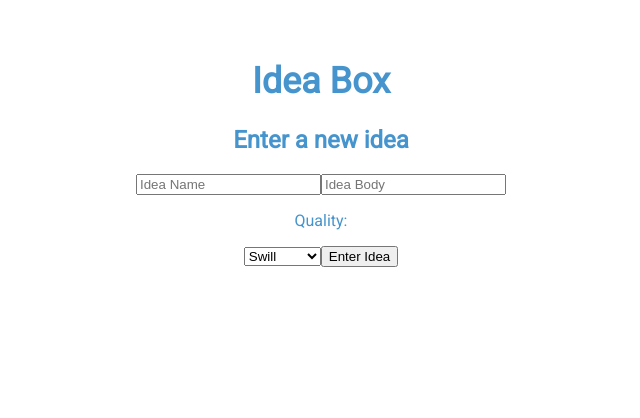
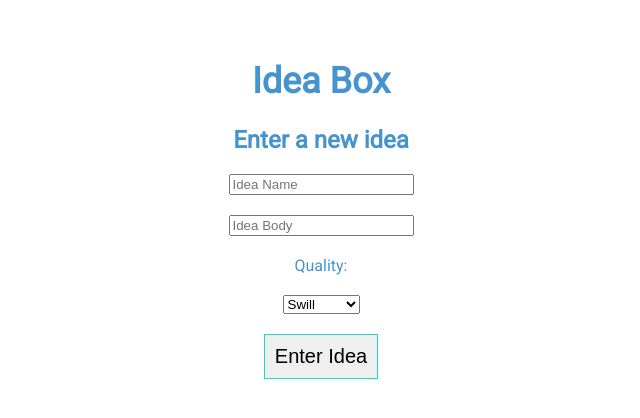
Before and after one commit to gness1804/idea-box-vue, a Vue app: page / in a window 1280 px wide. Shown: the top 418 px of the page, without its empty margins (319-959 px from the left). Built offline with nearby package versions, Linux system fonts and the light colour scheme.

Commit message:
Add more styling

```diff
--- a/src/components/Landing.vue
+++ b/src/components/Landing.vue
@@ -6,24 +6,28 @@
         type="text"
         placeholder="Idea Name"
         v-model="name"
+        v-bind:style="inputText"
       />
       <input
         type="text"
         placeholder="Idea Body"
         v-model="body"
+        v-bind:style="inputText"
       />
       <p>Quality:</p>
-      <select v-model="quality">
+      <select v-model="quality" v-bind:style="select">
         <option>Swill</option>
         <option>Plausible</option>
         <option>Genius</option>
       </select>
-      <button v-on:click="submitIdea">Enter Idea</button>
+      <button v-on:click="submitIdea" v-bind:style="mainSubmitButton">Enter Idea</button>
     </div>
   </div>
 </template>
 
 <script>
+import styles from '../styles/Landing-styles';
+
 export default {
   name: 'Landing',
   data() {
@@ -33,6 +37,9 @@ export default {
       name: '',
       body: '',
       quality: 'Swill',
+      inputText: styles.inputText,
+      select: styles.select,
+      mainSubmitButton: styles.mainSubmitButton,
     };
   },
   methods: {
--- /dev/null
+++ b/src/styles/Landing-styles.js
@@ -0,0 +1,18 @@
+const styles = {
+  inputText: {
+    display: 'block',
+    margin: '20px auto',
+  },
+  mainSubmitButton: {
+    border: '1px solid #1cd9cf',
+    borderRadius: 0,
+    fontSize: '20px',
+    padding: '10px',
+  },
+  select: {
+    display: 'block',
+    margin: '20px auto',
+  },
+};
+
+export default styles;
```
